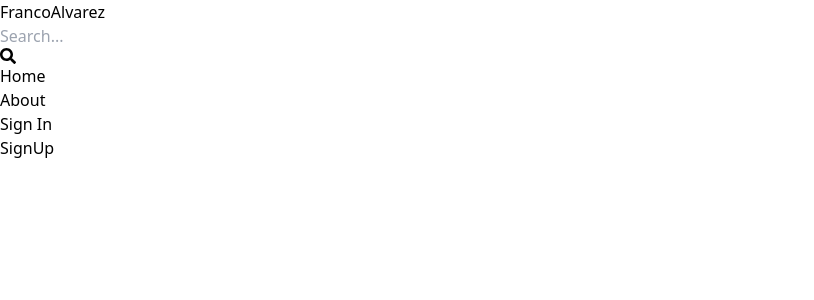
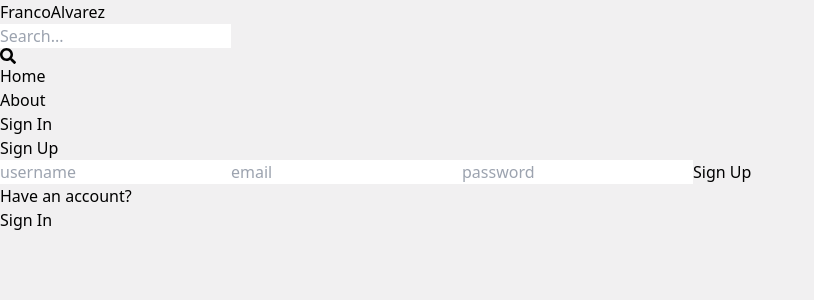
Before and after one commit to FrancoAlvarez83/mern-estate, a React (Vite) app in the folder client/: page /sign-up in a window 1280 px wide. Shown: the top 300 px of the page, without its empty margins (0-814 px from the left). Built offline with nearby package versions, Linux system fonts and the light colour scheme.

Commit message:
complete sign up ui

```diff
--- a/client/src/index.css
+++ b/client/src/index.css
@@ -1,3 +1,7 @@
 @tailwind base;
 @tailwind components;
 @tailwind utilities;
+
+body {
+    background-color: rgb(241, 240, 241);
+}
--- a/client/src/pages/SignUp.jsx
+++ b/client/src/pages/SignUp.jsx
@@ -1,7 +1,21 @@
-import React from 'react'
+import { Link } from 'react-router-dom'
 
 export default function SignUp() {
   return (
-    <div>SignUp</div>
+    <div className='p-3 max-4-lg mx-auto'>
+      <h1 className='text-3xl text-center font-semibold my-7'>Sign Up</h1>
+      <form className='flex flex-col gap-4'>
+        <input type="text" placeholder='username' className='border p-3 rounded-lg' id='username'></input>
+        <input type="email" placeholder='email' className='border p-3 rounded-lg' id='email'></input>
+        <input type="password" placeholder='password' className='border p-3 rounded-lg' id='password'></input>
+        <button className='bg-slate-700 text-white p-3 rounded-lg hover:opacity-90 disabled:opacity-70'>Sign Up</button>
+      </form>
+      <div className='flex gap-2 mt-5'>
+        <p>Have an account?</p>
+        <Link to={"/sign-in"}>
+          <span className='text-blue-700'>Sign In</span>
+        </Link>
+      </div>
+    </div>
   )
 }
```
Also changed, not shown: 1 other file (tests, documents, lock files or other folders).
